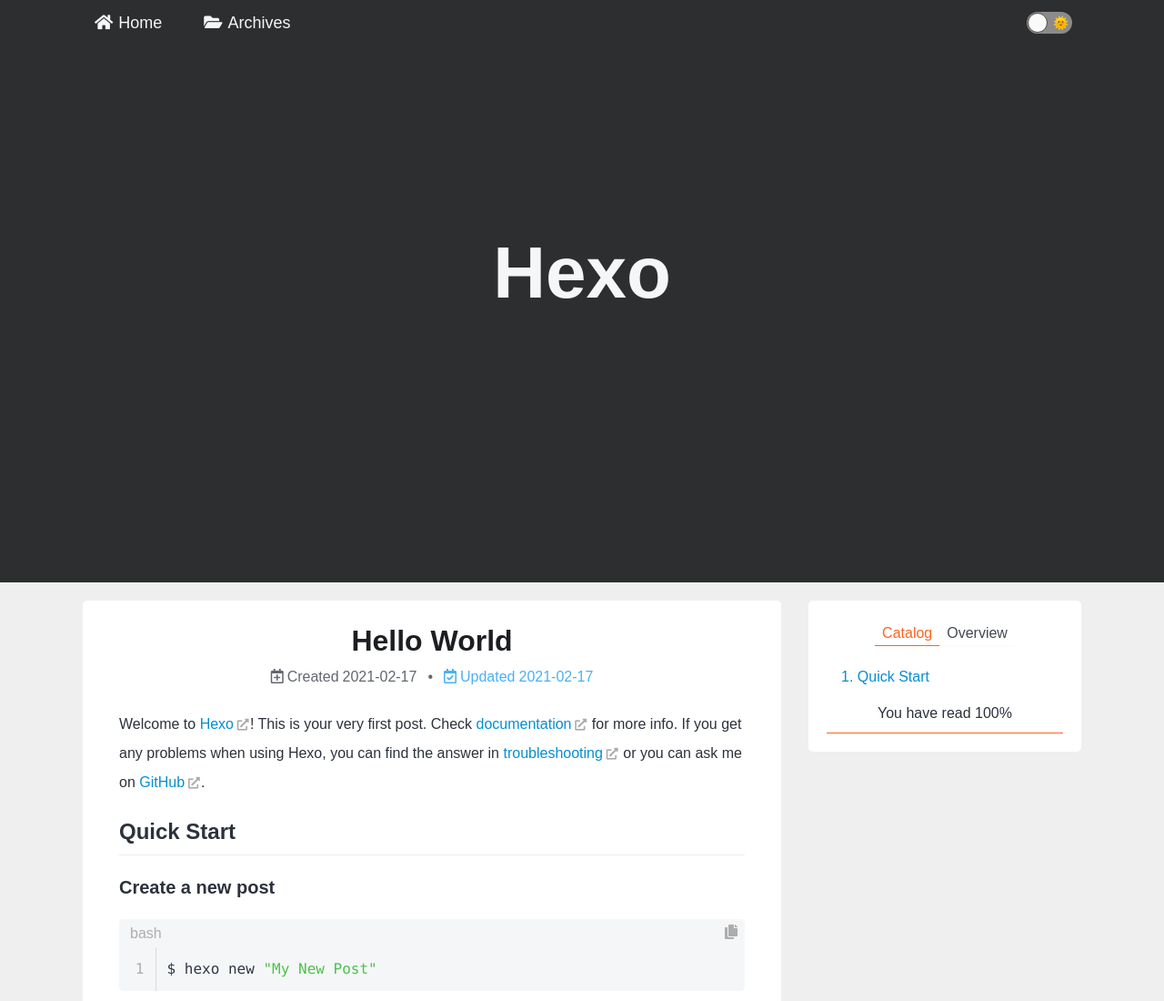
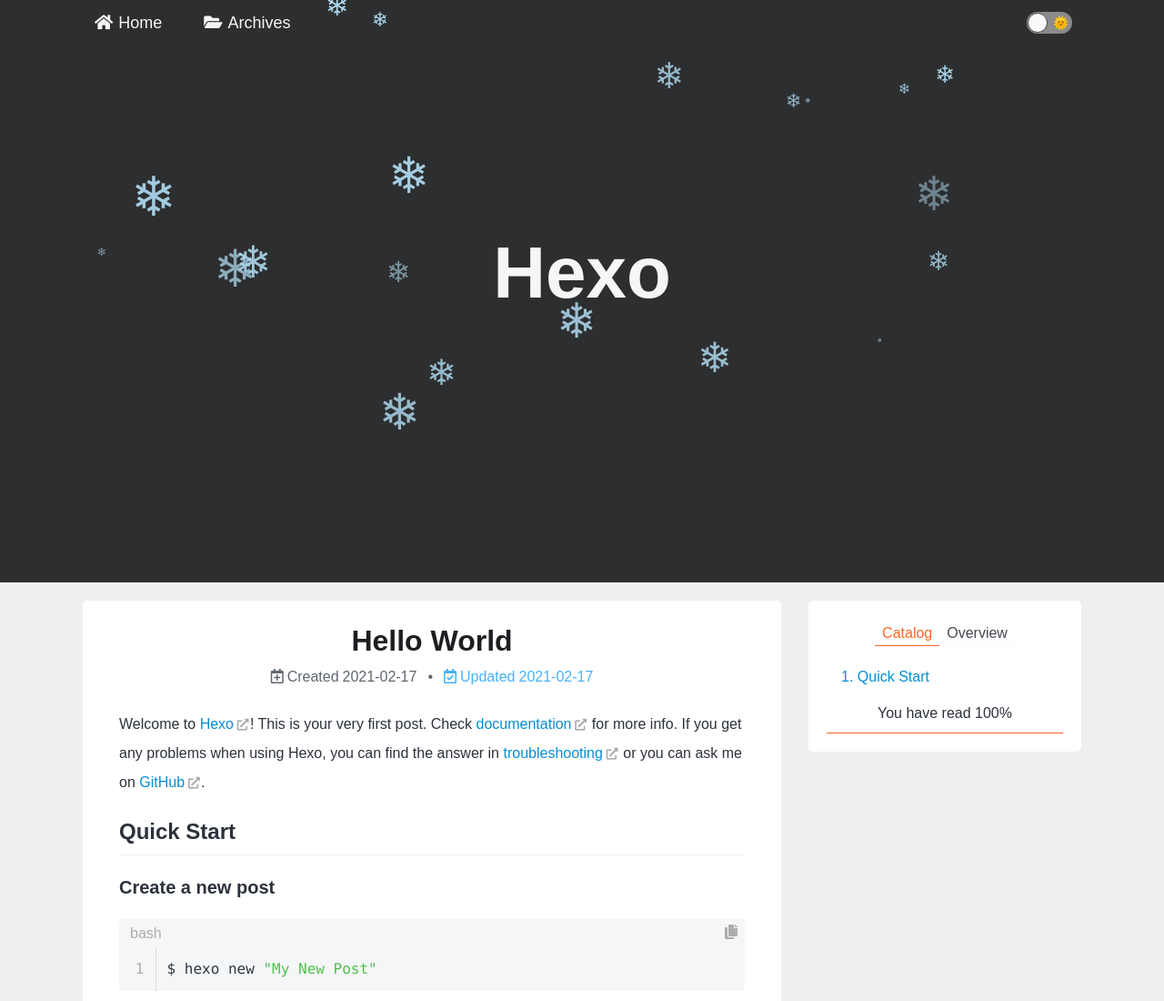
Before and after one commit to zxw-001/zxw-001.github.io, a plain HTML site: page 2021/02/17/hello-world/index.html in a window 1280 px wide. Shown: the top 1100 px of the page at 91% size. Drawn offline with nearby package versions, Linux system fonts and the light colour scheme; no server answers; animation ran at ten frames a second.

Commit message:
Site updated: 2021-02-17 19:46:56

```diff
--- a/2021/02/17/hello-world/index.html
+++ b/2021/02/17/hello-world/index.html
@@ -68,3 +68,5 @@ window.CONFIG = CONFIG;</script><meta name="generator" content="Hexo 5.3.0"></he
 <canvas class="fireworks" style="position: fixed;left: 0;top: 0;z-index: 1; pointer-events: none;" ></canvas>
 <script type="text/javascript" src="//cdn.bootcss.com/animejs/2.2.0/anime.min.js"></script>
 <script type="text/javascript" src="/js/fireworks.js"></script>
+<!-- 雪花特效 -->
+<script type="text/javascript" src="\js\snow.js"></script>
--- a/js/click_show_text.js
+++ b/js/click_show_text.js
@@ -2,7 +2,7 @@ var a_idx = 0;
 jQuery(document).ready(function($) {
     $("body").click(function(e) {
         var a = new Array
-        ("biu~", "mua~", "biu~", "mua~", "biu~", "mua~", "biu~", "mua~", "biu~", "mua~", "biu~", "mua~");
+        ("biu~",  "biu~", "biu~", "mua~", "biu~",  "biu~","biu~", "mua~", "biu~",  "biu~","biu~", "mua~");
         var $i = $("<span/>").text(a[a_idx]);
         a_idx = (a_idx + 1) % a.length;
         var x = e.pageX,
--- /dev/null
+++ b/js/snow.js
@@ -0,0 +1,42 @@
+/*样式一*/
+(function($){
+	$.fn.snow = function(options){
+	var $flake = $('<div id="snowbox" />').css({'position': 'absolute','z-index':'9999', 'top': '-50px'}).html('&#10052;'),
+	documentHeight 	= $(document).height(),
+	documentWidth	= $(document).width(),
+	defaults = {
+		minSize		: 10,
+		maxSize		: 20,
+		newOn		: 1000,
+		flakeColor	: "#AFDAEF" /* 此处可以定义雪花颜色，若要白色可以改为#FFFFFF */
+	},
+	options	= $.extend({}, defaults, options);
+	var interval= setInterval( function(){
+	var startPositionLeft = Math.random() * documentWidth - 100,
+	startOpacity = 0.5 + Math.random(),
+	sizeFlake = options.minSize + Math.random() * options.maxSize,
+	endPositionTop = documentHeight - 200,
+	endPositionLeft = startPositionLeft - 500 + Math.random() * 500,
+	durationFall = documentHeight * 10 + Math.random() * 5000;
+	$flake.clone().appendTo('body').css({
+		left: startPositionLeft,
+		opacity: startOpacity,
+		'font-size': sizeFlake,
+		color: options.flakeColor
+	}).animate({
+		top: endPositionTop,
+		left: endPositionLeft,
+		opacity: 0.2
+	},durationFall,'linear',function(){
+		$(this).remove()
+	});
+	}, options.newOn);
+    };
+})(jQuery);
+$(function(){
+    $.fn.snow({
+	    minSize: 5, /* 定义雪花最小尺寸 */
+	    maxSize: 60,/* 定义雪花最大尺寸 */
+	    newOn: 240  /* 定义密集程度，数字越小越密集 */
+    });
+});
```
Also changed, not shown: archives/2021/02/index.html (+2 -0 lines), archives/2021/index.html (+2 -0 lines), archives/index.html (+2 -0 lines), index.html (+2 -0 lines).
